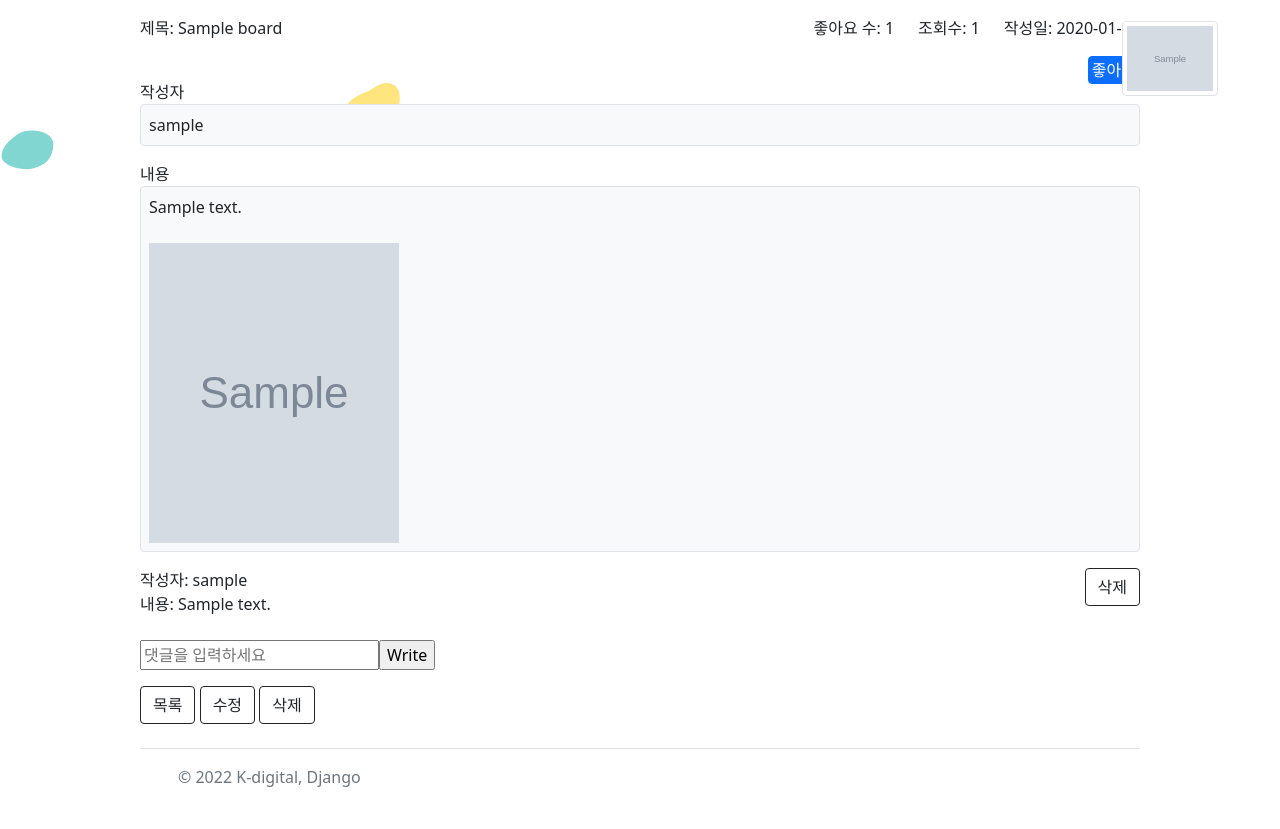
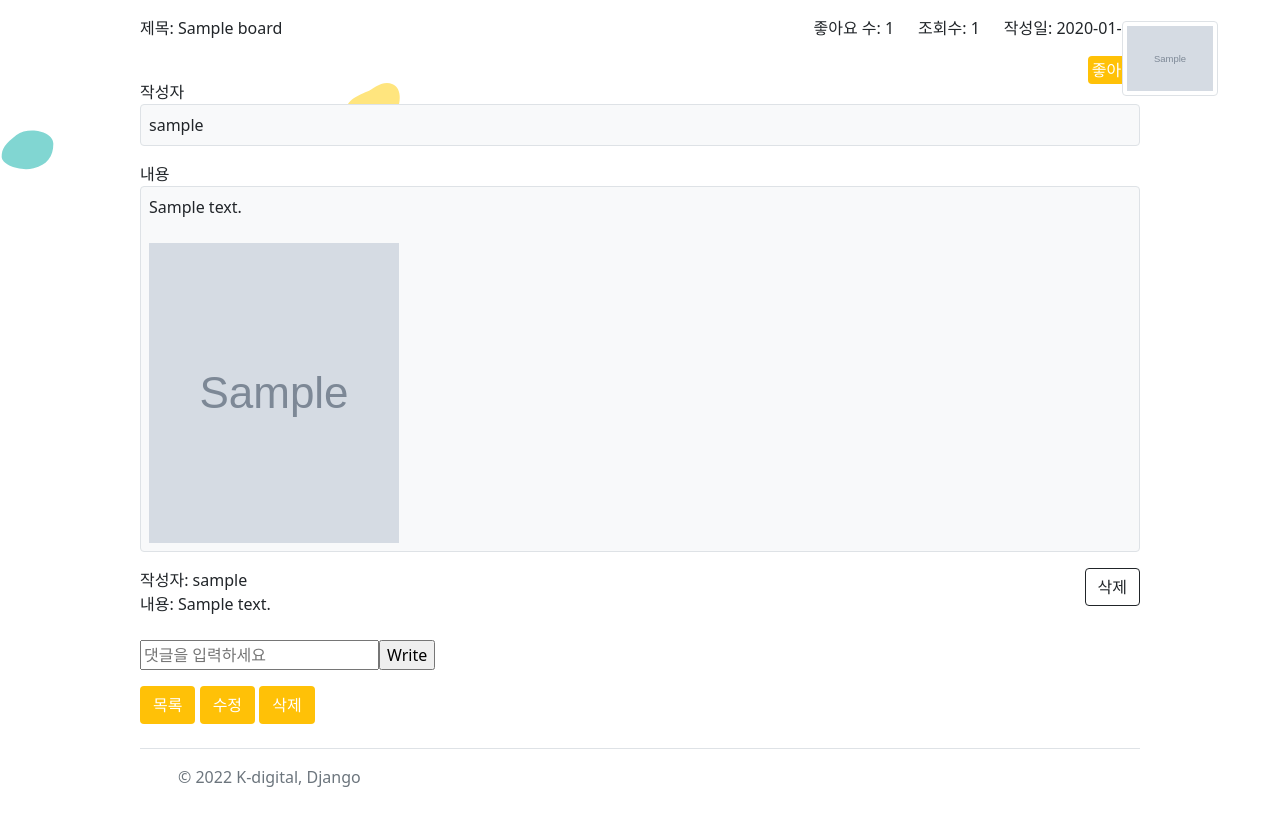
Before and after one commit to playpizza/TripGuide, a Django app: page /board/detail/1/ in a window 1280 px wide. Shown: the part 179-1008 px from the top of the page. Run offline with Django 3.2, Linux system fonts and the light colour scheme; a user stored in the database is signed in; tables that the repository leaves empty hold one stand-in row (values such as "Sample post"); grey boxes marked "Sample" are stand-in pictures; parts of the project's set-up code (start-up, migrations or seed data) failed here and were passed over; some libraries are stand-ins or nearby versions.

Commit message:
css
스타일 수정

```diff
--- a/board/templates/detail.html
+++ b/board/templates/detail.html
@@ -11,7 +11,7 @@
 <form action="/board/like_count/" class="float-end" method="POST">
     {% csrf_token %}
     <input type="hidden" name="board_id" value="{{ board.id }}">
-    <input type="submit" class="btn btn-primary" style="padding:1px 3px;" value="좋아요" />
+    <input type="submit" class="btn bg-warning" style="padding:1px 3px; color: white;" value="좋아요" />
 </form>
 {% endif %}
 <br>
@@ -67,10 +67,10 @@
             </div>
         </tbody>
     </table>
-    <a class="btn btn-outline-dark" href="../../list">목록</a>
+    <a class="btn bg-warning" style="color: white;" href="../../list">목록</a>
     {% if user == board.writer %}
-    <a class="btn btn-outline-dark" href="../../update/{{ board.id }}">수정</a>
-    <button type="button" class="btn btn-outline-dark" onclick="Board_chkDelete()">삭제</button>
+    <a class="btn bg-warning" style="color: white;" href="../../update/{{ board.id }}">수정</a>
+    <button type="button" class="btn bg-warning" style="color: white;" onclick="Board_chkDelete()">삭제</button>
     {% endif %}
 </section>
 
```
Also changed, not shown: board/templates/list.html (+5 -9 lines).
